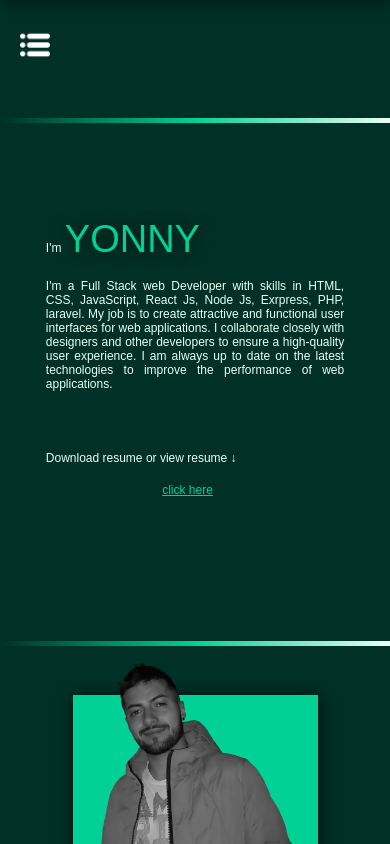
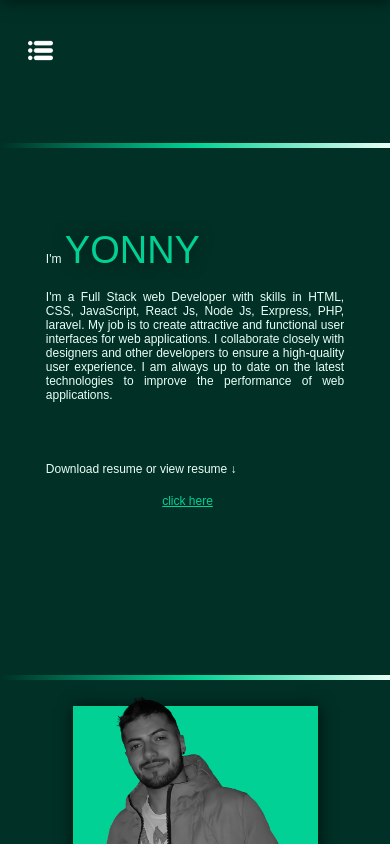
Before and after one commit to yonny-147/Resume, a React (Vite) app: page / in a window 390 px wide. Shown: the top 844 px of the page. Built offline with nearby package versions, Linux system fonts and the light colour scheme; a web font is replaced by a local one.

Commit message:
resume v4.6.4

```diff
--- a/src/components/BarNavegation.jsx
+++ b/src/components/BarNavegation.jsx
@@ -1,6 +1,7 @@
 import { Link } from 'react-scroll';
 import '../styles/index.css'
 import { useState } from 'react';
+import { useEffect } from 'react';
 
 export const BarNavegation = () => {
 
@@ -8,10 +9,12 @@ export const BarNavegation = () => {
 
     const fMenuOpen = () => {
         setMenuOpen(true)
+        document.body.classList.toggle('no-scroll');
     }
 
     const fMenuClose = () => {
         setMenuOpen(false)
+        document.body.classList.remove('no-scroll');
     }
 
   return (
--- a/src/styles/index.css
+++ b/src/styles/index.css
@@ -40,8 +40,8 @@ nav{
 
 .menu{
     display: none;
-    width: 30px;
-    margin: 10px;
+    width: 25px;
+    margin: 18px;
     padding: 10px;
     filter: invert(99%) sepia(0%) saturate(0%) hue-rotate(217deg) brightness(109%) contrast(102%);
     cursor: pointer;
@@ -59,6 +59,10 @@ nav{
     filter: invert(99%) sepia(0%) saturate(0%) hue-rotate(217deg) brightness(109%) contrast(102%);
     top: 6%;
     left: 8%;
+}
+
+.no-scroll {
+    overflow: hidden;
 }
 
 ul{
@@ -570,7 +574,7 @@ p{
 }
 
 
-@media(max-width: 425px){
+@media(max-width: 435px){
     .header{
         position: absolute;
         height: 100%;
@@ -605,12 +609,12 @@ p{
 
     .position1{
         display: block;
-        top: 14%;
+        top: 17%;
     }
 
     .position2{
         display: block;
-        top: 76%;
+        top: 80%;
     }
 
     .containerImage{
@@ -618,7 +622,7 @@ p{
     }
 
     .image{
-        top: 76%;
+        top: 80%;
         right: 19%;
     }
 
```
